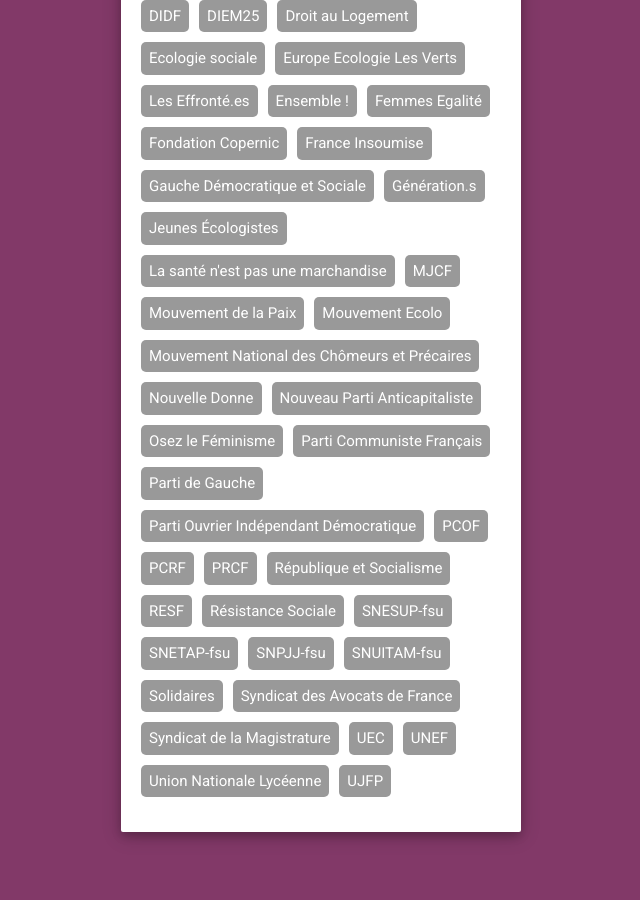
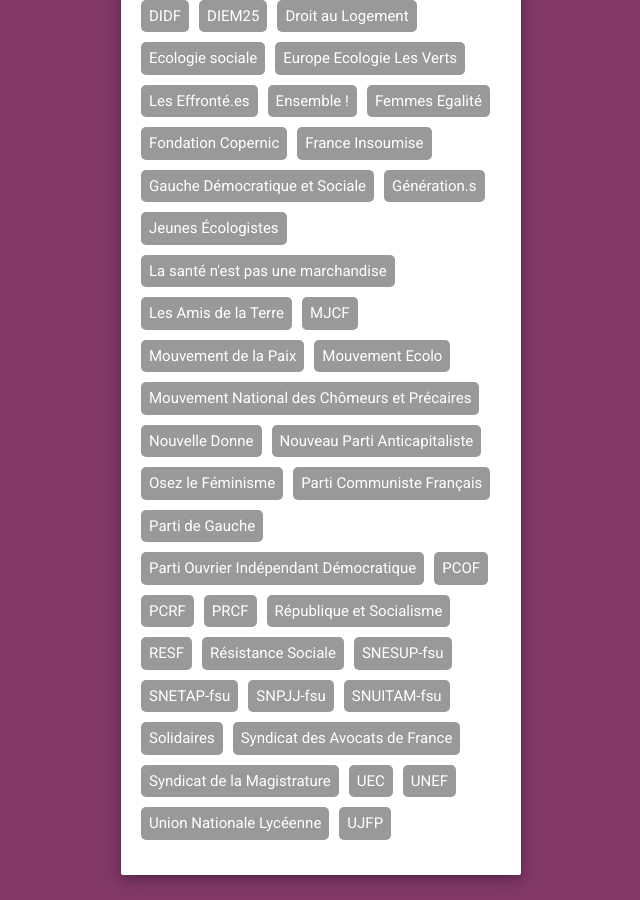
Before and after one commit to tonygoussot/mareepopulaire, a Jekyll site: the page built from index.html, in a window 1280 px wide and 900 px high, scrolled down 2370 px. Shown: the whole window, without its empty margins (524-1164 px from the left). Built offline with Jekyll 4.4.1, drawn with Linux system fonts in a browser that asks for light colours; before the commit the page ends 3227 px from its top, so only the background shows below that.

Commit message:
Update signataires.yml

```diff
--- a/_data/signataires.yml
+++ b/_data/signataires.yml
@@ -30,6 +30,7 @@
 - nom: Génération.s
 - nom: Jeunes Écologistes
 - nom: La santé n'est pas une marchandise
+- nom: Les Amis de la Terre
 - nom: MJCF
 - nom: Mouvement de la Paix
 - nom: Mouvement Ecolo
```
